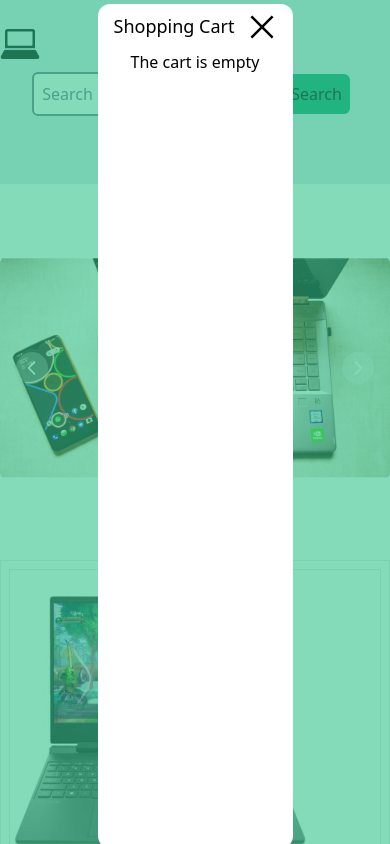
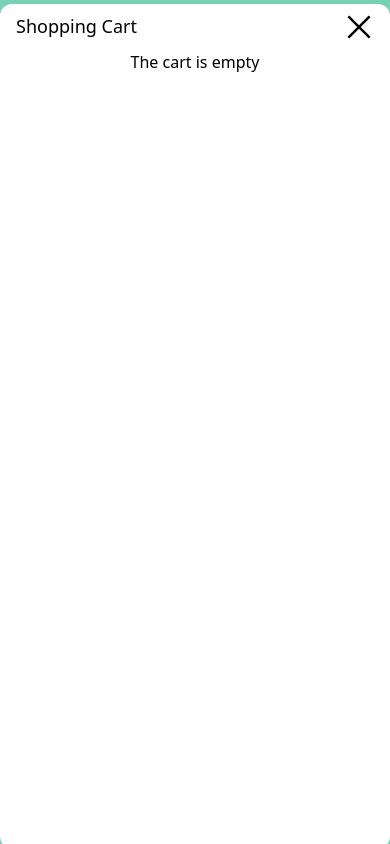
Before and after one commit to pitzee/comp-shop, a React (Vite) app in the folder ComputerShop/: page / in a window 390 px wide. Both pictures are taken after a click on the icon 191 px from the left and 162 px from the top of the page. Shown: the top 844 px of the page. Built offline with nearby package versions, Linux system fonts and the light colour scheme; grey boxes are pictures that could not be loaded.

Commit message:
cart in small screen is updated

```diff
--- a/ComputerShop/src/components/Carts.tsx
+++ b/ComputerShop/src/components/Carts.tsx
@@ -29,7 +29,7 @@ const Carts = ({
     <>
       {cartVisibility && (
         <div className="h-screen fixed w-full bg-green-400 bg-opacity-60 top-0 z-50 container">
-          <div className="w-1/2 bg-white h-screen mx-auto mt-1 mb-2 rounded-xl">
+          <div className="w-full md:w-1/2 bg-white h-screen mx-auto mt-1 mb-2 rounded-xl">
             <div className="flex justify-between pt-2">
               <p className="pl-4 text-lg">Shopping Cart</p>
               <div className=" mr-4 text-3xl hover:translate-y-1">
```
Also changed, not shown: 1 other file (tests, documents, lock files or other folders).
